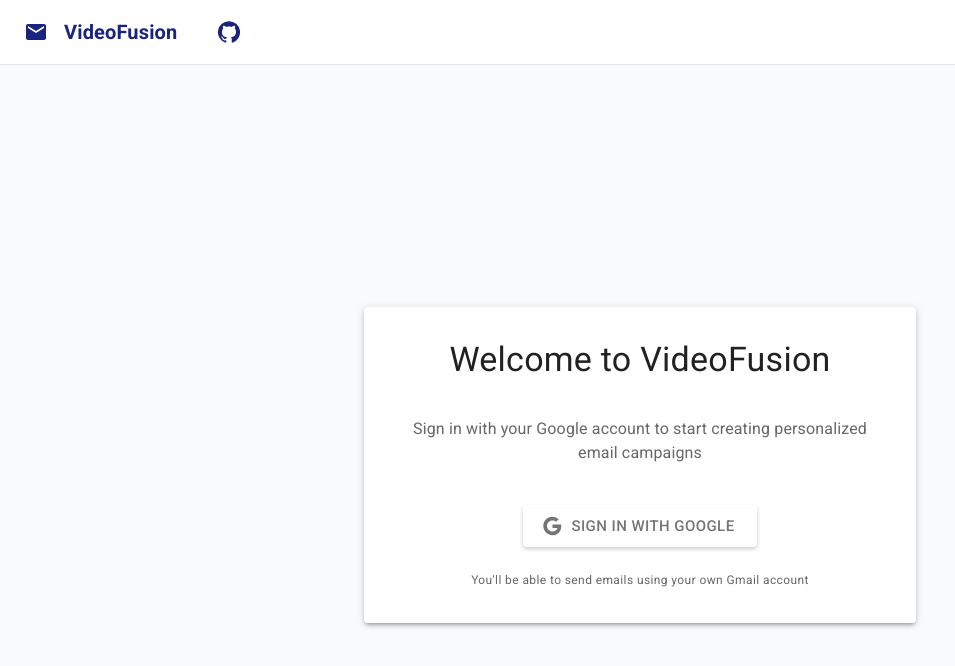
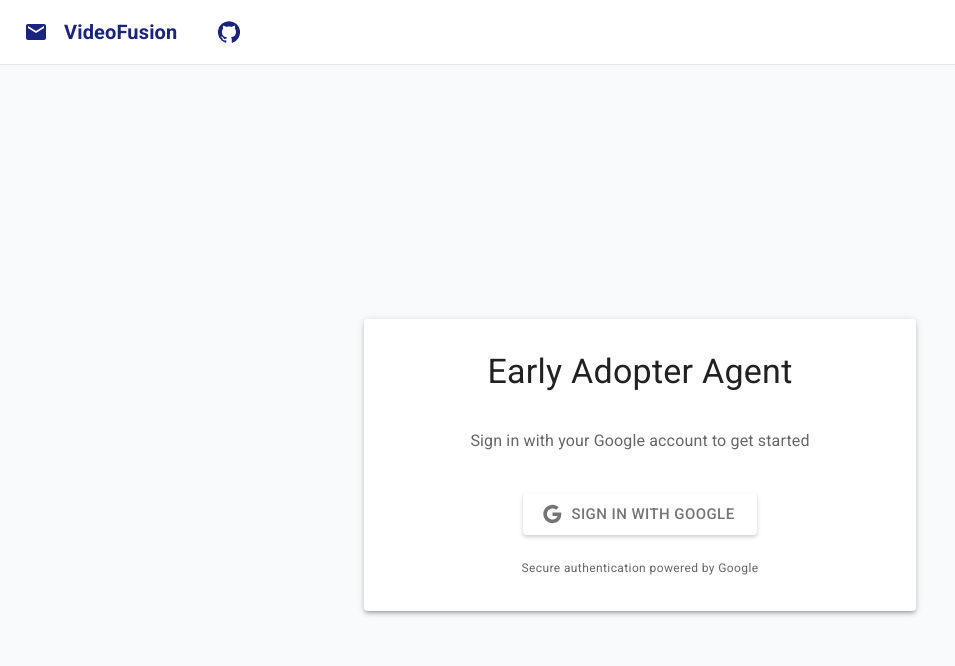
Before and after one commit to avisanghavi/arly-adopter-agent, a React (Create React App) app: page /login in a window 1280 px wide. Shown: the top 666 px of the page, without its empty margins (0-955 px from the left). Built offline with nearby package versions, Linux system fonts and the light colour scheme; no server answers.

Commit message:
Fix login redirect URL and add production environment config

```diff
--- a/src/dashboard/components/Login.jsx
+++ b/src/dashboard/components/Login.jsx
@@ -12,8 +12,12 @@
 const Login = () => {
   const handleGoogleLogin = () => {
     try {
-      // Use window.location.origin to get the current domain
-      const backendUrl = process.env.REACT_APP_API_URL || 'http://localhost:3001';
+      // Use the deployed URL in production, fallback to localhost in development
+      const backendUrl = process.env.NODE_ENV === 'production'
+        ? 'https://arly-adopter-agent-avisanghavi.vercel.app'
+        : 'http://localhost:3001';
+
+      console.log('Redirecting to:', `${backendUrl}/api/auth/google`);
       window.location.href = `${backendUrl}/api/auth/google`;
     } catch (error) {
       console.error('Login error:', error);
@@ -41,11 +45,11 @@
           }}
         >
           <Typography variant="h4" component="h1" gutterBottom>
-            Welcome to VideoFusion
+            Early Adopter Agent
           </Typography>
 
           <Typography variant="body1" color="text.secondary" align="center">
-            Sign in with your Google account to start creating personalized email campaigns
+            Sign in with your Google account to get started
           </Typography>
 
           <Button
@@ -67,7 +71,7 @@
           </Button>
 
           <Typography variant="caption" color="text.secondary" align="center">
-            You'll be able to send emails using your own Gmail account
+            Secure authentication powered by Google
           </Typography>
         </Paper>
       </Container>
```
